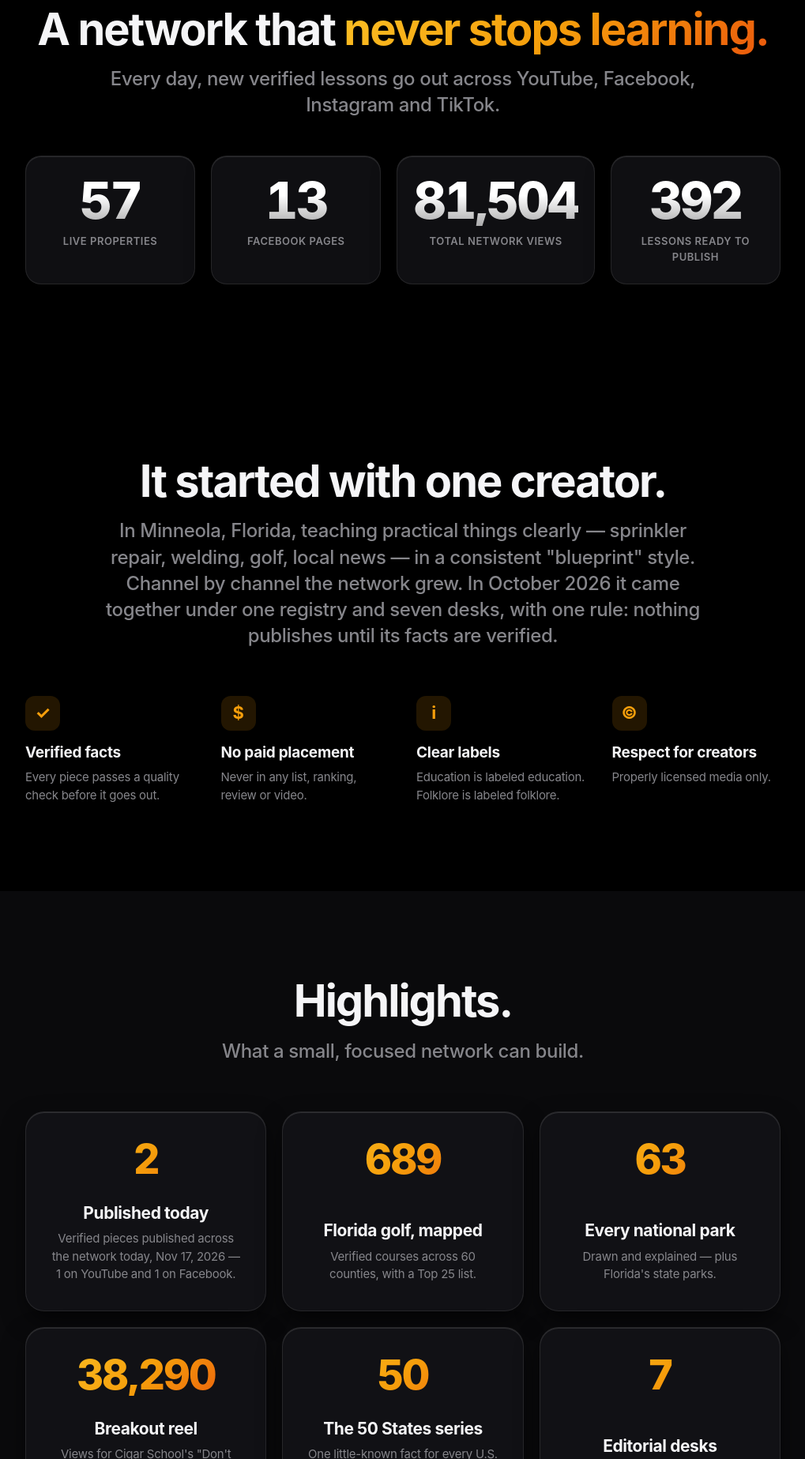
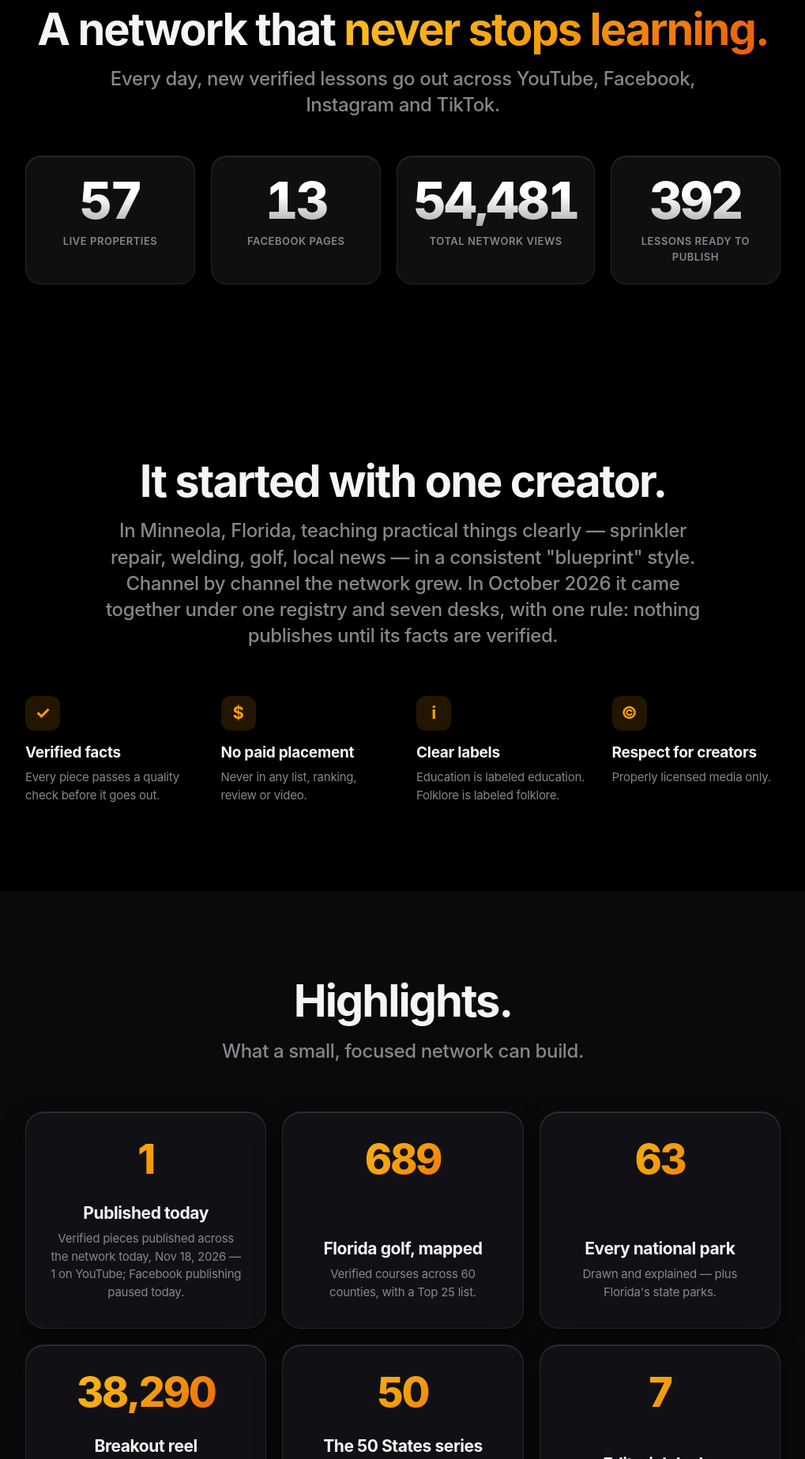
Before and after one commit to rtr525-web/rtr525-web.github.io, a plain HTML site: page jayhil-media/index.html in a window 1280 px wide. Shown: the part 1082-2929 px from the top of the page at 79% size, without its empty margins (130-1149 px from the left). Drawn offline with Linux system fonts and the light colour scheme.

Commit message:
AI sync Nov 18, 2026: homepage stats refresh — 392 lessons ready, published today Nov 18 (1 YouTube, 0 Facebook — FB paused), live properties 57, Facebook Pages 13, total network views 54,481 per fresh feed, breakout reel 38,290 held

```diff
--- a/jayhil-media/index.html
+++ b/jayhil-media/index.html
@@ -887,7 +887,7 @@ h2 {
     <div class="bigstats reveal">
       <div><b>57</b><span>live properties</span></div>
       <div><b>13</b><span>Facebook Pages</span></div>
-      <div><b>81,504</b><span>total network views</span></div>
+      <div><b>54,481</b><span>total network views</span></div>
       <div><b>392</b><span>lessons ready to publish</span></div>
     </div>
   </div>
@@ -911,7 +911,7 @@ h2 {
     <h2 class="reveal">Highlights.</h2>
     <p class="lead reveal">What a small, focused network can build.</p>
     <div class="tiles">
-      <div class="tile reveal"><div class="n grad">2</div><h3>Published today</h3><p>Verified pieces published across the network today, Nov 17, 2026 — 1 on YouTube and 1 on Facebook.</p></div>
+      <div class="tile reveal"><div class="n grad">1</div><h3>Published today</h3><p>Verified pieces published across the network today, Nov 18, 2026 — 1 on YouTube; Facebook publishing paused today.</p></div>
       <div class="tile reveal"><div class="n grad">689</div><h3>Florida golf, mapped</h3><p>Verified courses across 60 counties, with a Top 25 list.</p></div>
       <div class="tile reveal"><div class="n grad">63</div><h3>Every national park</h3><p>Drawn and explained — plus Florida's state parks.</p></div>
       <div class="tile reveal"><div class="n grad">38,290</div><h3>Breakout reel</h3><p>Views for Cigar School's "Don't Tap the Ash" — the network's top reel.</p></div>
```
